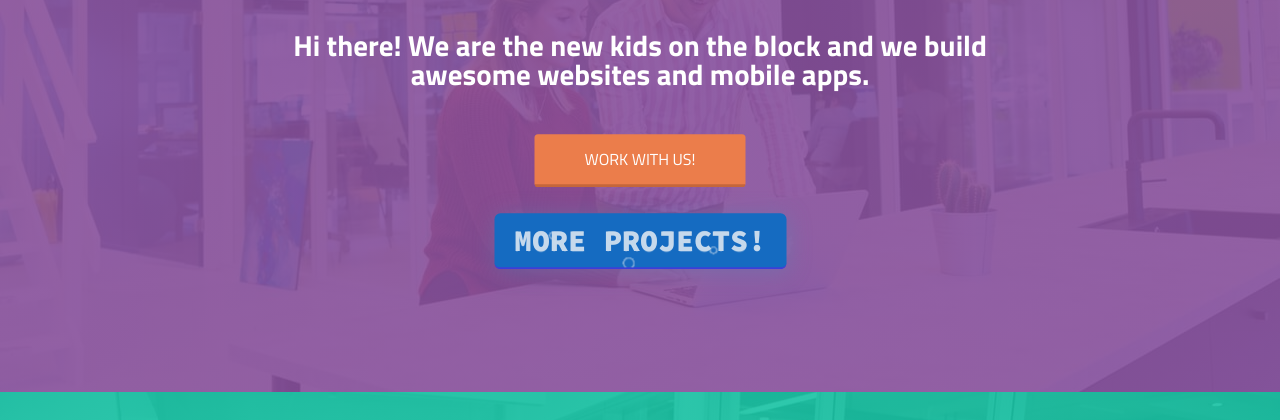
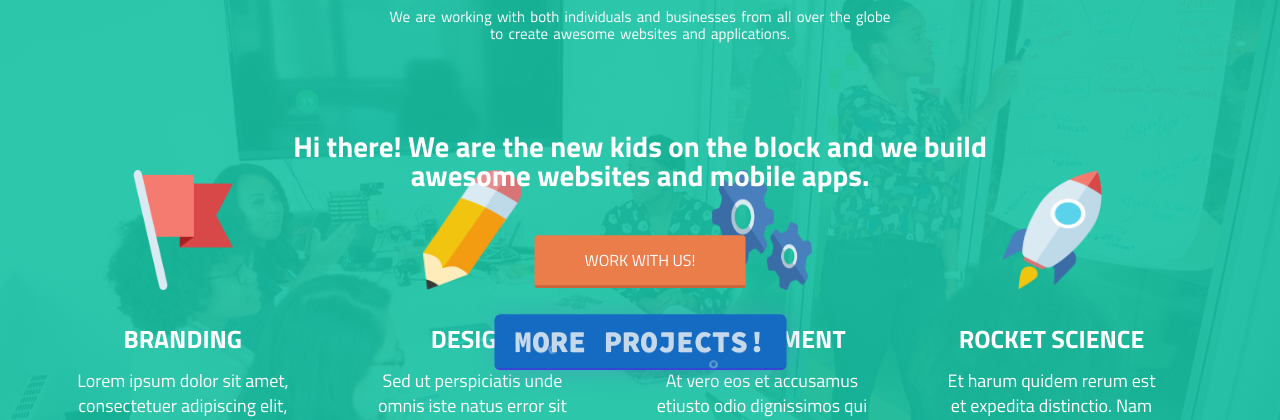
Before and after one commit to Mahi-424/project2.github.io, a plain HTML site: page index.html in a window 1280 px wide. Shown: the part 265-685 px from the top of the page. Drawn offline with nearby package versions, Linux system fonts and the light colour scheme.

Commit message:
test
changed line 77 /**/

```diff
--- a/resources/css/style.css
+++ b/resources/css/style.css
@@ -74,7 +74,7 @@ reusable components
 header section
 ==============*/
 
-header{
+/*header{
     background-image:linear-gradient(rgba(135, 80, 156, 0.9),rgba(135, 80, 156, 0.9)
     ),url(img/hero-bg.jpg);
     background-repeat: no-repeat;
@@ -83,7 +83,7 @@ header{
     background-position: center center;
     height: 85vh;
     position: relative;
-        max-width: 100%;
+        max-width: 100%;*/
 }
 header .row:nth-child(2){
 margin-top: 0;
```
